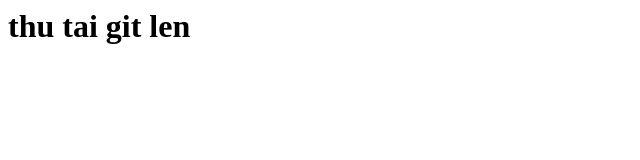
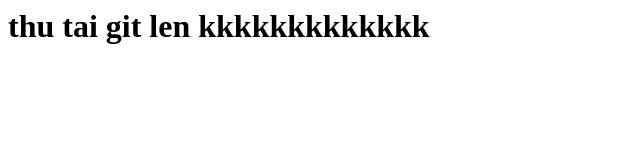
Before and after one commit to shinokyo/React, a plain HTML site: page index.html in a window 1280 px wide. Shown: the whole page, without its empty margins (0-640 px from the left). Drawn offline with Linux system fonts and the light colour scheme.

Commit message:
Update index.html

```diff
--- a/index.html
+++ b/index.html
@@ -1 +1 @@
-<h1>thu tai git len</h1>
+<h1>thu tai git len kkkkkkkkkkkkk</h1>
```
